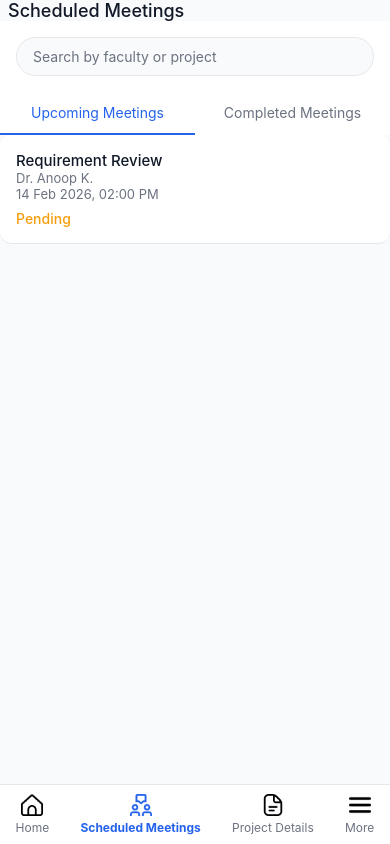
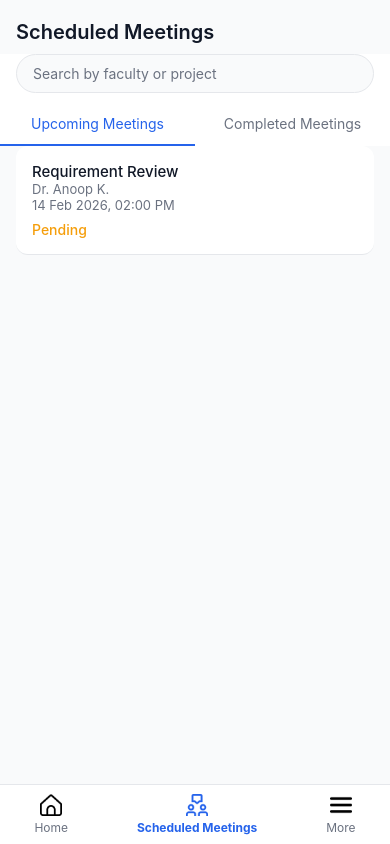
Before and after one commit to Mehtab-sudo-beep/ZePRO, a React Native app: screen /ScheduledMeetings in a window 390 px wide. Built offline with nearby package versions, Linux system fonts and the light colour scheme.

Commit message:
new updated on teamleader

```diff
--- a/src/screens/MoreScreen.tsx
+++ b/src/screens/MoreScreen.tsx
@@ -24,10 +24,7 @@ const MoreScreen: React.FC = () => {
       'Confirm Logout',
       'Are you sure you want to log out?',
       [
-        {
-          text: 'Cancel',
-          style: 'cancel',
-        },
+        { text: 'Cancel', style: 'cancel' },
         {
           text: 'Log Out',
           style: 'destructive',
@@ -40,30 +37,30 @@ const MoreScreen: React.FC = () => {
       { cancelable: true },
     );
   };
+
   if (!user || user.role !== 'student') return null;
 
   return (
     <SafeAreaView style={{ flex: 1, backgroundColor: colors.background }}>
       <View style={styles.container}>
-        {/* Header */}
+        {/* Header (Z removed) */}
         <View style={[styles.header, { backgroundColor: colors.card }]}>
-          <Image
-            source={require('../assets/zepro.png')}
-            style={styles.headerIcon}
-            resizeMode="contain"
-          />
           <Text style={[styles.headerTitle, { color: colors.text }]}>More</Text>
         </View>
 
-        {/* Profile Header */}
+        {/* Profile Section */}
         <View style={[styles.profileHeader, { backgroundColor: colors.card }]}>
           <Image
             source={require('../assets/avatar.png')}
             style={[
               styles.profileImage,
-              { backgroundColor: colors.background }, // Fix dark circle issue
+              {
+                borderColor: colors.card,
+                backgroundColor: colors.card,
+              },
             ]}
           />
+
           <View style={styles.profileInfo}>
             <Text style={[styles.profileName, { color: colors.text }]}>
               {user.name}
@@ -74,7 +71,7 @@ const MoreScreen: React.FC = () => {
           </View>
         </View>
 
-        {/* Menu Items */}
+        {/* Menu */}
         <ScrollView
           style={[styles.list, { backgroundColor: colors.card }]}
           contentContainerStyle={{ paddingBottom: 20 }}
@@ -147,16 +144,6 @@ const MoreScreen: React.FC = () => {
 
           <View style={styles.tabItem}>
             <Image
-              source={require('../assets/document.png')}
-              style={styles.tabIcon}
-            />
-            <Text style={[styles.tab, { color: colors.subText }]}>
-              Projects
-            </Text>
-          </View>
-
-          <View style={styles.tabItem}>
-            <Image
               source={require('../assets/more-color.png')}
               style={styles.tabIcon}
             />
@@ -172,9 +159,7 @@ const MoreScreen: React.FC = () => {
 
 export default MoreScreen;
 
-/* =========================
-   MENU ITEM COMPONENT
-========================= */
+/* ================= MENU ITEM ================= */
 
 const MenuItem = ({
   title,
@@ -196,13 +181,12 @@ const MenuItem = ({
     >
       {title}
     </Text>
-    <Text style={[styles.arrow, { color: colors.subText }]}>&gt;</Text>
+
+    <Text style={[styles.arrow, { color: colors.subText }]}>›</Text>
   </TouchableOpacity>
 );
 
-/* =========================
-   STYLES
-========================= */
+/* ================= STYLES ================= */
 
 const styles = StyleSheet.create({
   container: {
@@ -211,26 +195,18 @@ const styles = StyleSheet.create({
 
   header: {
     height: 60,
-    paddingHorizontal: 16,
-    flexDirection: 'row',
-    alignItems: 'center',
-    elevation: 4,
-  },
-
-  headerIcon: {
-    width: 60,
-    height: 40,
-    marginRight: 8,
+    paddingHorizontal: 18,
+    justifyContent: 'center',
   },
 
   headerTitle: {
-    fontSize: 18,
+    fontSize: 20,
     fontWeight: '600',
   },
 
   profileHeader: {
     paddingVertical: 24,
-    paddingHorizontal: 16,
+    paddingHorizontal: 18,
     flexDirection: 'row',
     alignItems: 'center',
   },
@@ -239,6 +215,7 @@ const styles = StyleSheet.create({
     width: 64,
     height: 64,
     borderRadius: 32,
+    borderWidth: 2,
   },
 
   profileInfo: {
@@ -257,16 +234,16 @@ const styles = StyleSheet.create({
 
   list: {
     flex: 1,
-    marginTop: 12,
+    marginTop: 10,
   },
 
   item: {
     flexDirection: 'row',
     justifyContent: 'space-between',
     alignItems: 'center',
-    paddingVertical: 18,
-    paddingHorizontal: 16,
-    borderBottomWidth: 1,
+    paddingVertical: 20,
+    paddingHorizontal: 18,
+    borderBottomWidth: 0.5,
   },
 
   itemText: {
@@ -274,7 +251,7 @@ const styles = StyleSheet.create({
   },
 
   arrow: {
-    fontSize: 18,
+    fontSize: 22,
   },
 
   bottomTab: {
--- a/src/screens/ScheduledMeetingsScreen.tsx
+++ b/src/screens/ScheduledMeetingsScreen.tsx
@@ -20,6 +20,8 @@ type NavProp = NativeStackNavigationProp<
   'ScheduledMeetings'
 >;
 
+type TabType = 'UPCOMING' | 'COMPLETED';
+
 type Meeting = {
   title: string;
   faculty: string;
@@ -35,14 +37,11 @@ type Meeting = {
 };
 
 const ScheduledMeetingsScreen: React.FC = () => {
-  const [activeTab, setActiveTab] = useState<'UPCOMING' | 'COMPLETED'>(
-    'UPCOMING',
-  );
+  const [activeTab, setActiveTab] = useState<TabType>('UPCOMING');
+  const [searchQuery, setSearchQuery] = useState('');
 
   const navigation = useNavigation<NavProp>();
   const { colors } = useContext(ThemeContext);
-
-  /* ---------------- MEETINGS DATA (NOT REMOVED) ---------------- */
 
   const meetings: Meeting[] = [
     {
@@ -81,60 +80,44 @@ const ScheduledMeetingsScreen: React.FC = () => {
       date: '02 Feb 2026',
       time: '11:00 AM',
       members: ['Mehtab Shaik', 'Student D', 'Student E'],
-      response: 'Completed',
-      statusColor: '#2563EB',
-    },
-    {
-      title: 'Faculty Approval Meeting',
-      faculty: 'Dr. Vinay V. Panicker',
-      projectName: 'Campus Navigation App',
-      domain: 'Mobile Computing',
-      subDomain: 'Android Development',
-      location: 'Dept. Conference Room',
-      date: '28 Jan 2026',
-      time: '04:00 PM',
-      members: ['Mehtab Shaik', 'Student A', 'Student F'],
       response: 'Rejected',
       statusColor: '#DC2626',
     },
-    {
-      title: 'Mid-Semester Progress Review',
-      faculty: 'Dr. Rekha Nair',
-      projectName: 'Online Examination System',
-      domain: 'Web Technologies',
-      subDomain: 'Backend Systems',
-      location: 'Seminar Hall – 1',
-      date: '20 Feb 2026',
-      time: '09:30 AM',
-      members: ['Mehtab Shaik', 'Student G', 'Student H'],
-      response: 'Accepted',
-      statusColor: '#16A34A',
-    },
   ];
 
+  /* -------- FILTER LOGIC -------- */
+
   const filteredMeetings = meetings.filter(meeting => {
-    if (activeTab === 'UPCOMING') {
-      return meeting.response === 'Pending';
-    }
-    return meeting.response === 'Accepted' || meeting.response === 'Rejected';
+    const matchesTab =
+      activeTab === 'UPCOMING'
+        ? meeting.response === 'Pending'
+        : meeting.response === 'Accepted' || meeting.response === 'Rejected';
+
+    const matchesSearch =
+      meeting.faculty.toLowerCase().includes(searchQuery.toLowerCase()) ||
+      meeting.projectName.toLowerCase().includes(searchQuery.toLowerCase());
+
+    return matchesTab && matchesSearch;
   });
 
   return (
     <SafeAreaView style={{ flex: 1, backgroundColor: colors.background }}>
       <View style={styles.container}>
-        <View style={{ flexDirection: 'row', alignItems: 'center' }}>
-          <Text
-            style={[styles.headerTitle, { marginLeft: 8, color: colors.text }]}
-          >
+        {/* Header (Lowered Properly) */}
+        <View style={styles.headerContainer}>
+          <Text style={[styles.headerTitle, { color: colors.text }]}>
             Scheduled Meetings
           </Text>
         </View>
 
+        {/* Search */}
         <View
           style={[styles.searchContainer, { backgroundColor: colors.card }]}
         >
           <TextInput
             placeholder="Search by faculty or project"
+            value={searchQuery}
+            onChangeText={setSearchQuery}
             style={[
               styles.searchInput,
               {
@@ -147,11 +130,14 @@ const ScheduledMeetingsScreen: React.FC = () => {
           />
         </View>
 
+        {/* Tabs */}
         <View style={[styles.tabRow, { backgroundColor: colors.card }]}>
           <TouchableOpacity
             style={[
               styles.tabItem,
-              activeTab === 'UPCOMING' && { borderBottomColor: colors.primary },
+              activeTab === 'UPCOMING' && {
+                borderBottomColor: colors.primary,
+              },
             ]}
             onPress={() => setActiveTab('UPCOMING')}
           >
@@ -191,6 +177,7 @@ const ScheduledMeetingsScreen: React.FC = () => {
           </TouchableOpacity>
         </View>
 
+        {/* Meeting Cards */}
         <ScrollView>
           {filteredMeetings.map((meeting, index) => (
             <TouchableOpacity
@@ -223,6 +210,7 @@ const ScheduledMeetingsScreen: React.FC = () => {
           ))}
         </ScrollView>
 
+        {/* Bottom Tab */}
         <View
           style={[
             styles.bottomTab,
@@ -250,16 +238,6 @@ const ScheduledMeetingsScreen: React.FC = () => {
             </Text>
           </View>
 
-          <View style={styles.tabItem1}>
-            <Image
-              source={require('../assets/document.png')}
-              style={styles.tabIcon}
-            />
-            <Text style={[styles.tab, { color: colors.subText }]}>
-              Project Details
-            </Text>
-          </View>
-
           <TouchableOpacity
             style={styles.tabItem1}
             onPress={() => navigation.navigate('More')}
@@ -281,17 +259,22 @@ export default ScheduledMeetingsScreen;
 /* ---------------- STYLES ---------------- */
 
 const styles = StyleSheet.create({
-  container: {
-    flex: 1,
+  container: { flex: 1 },
+
+  headerContainer: {
+    paddingTop: 20,
+    paddingHorizontal: 16,
+    paddingBottom: 10,
   },
 
   headerTitle: {
-    fontSize: 18,
-    fontWeight: '500',
+    fontSize: 20,
+    fontWeight: '600',
   },
 
   searchContainer: {
-    padding: 16,
+    paddingHorizontal: 16,
+    paddingBottom: 10,
   },
 
   searchInput: {
@@ -322,6 +305,7 @@ const styles = StyleSheet.create({
     borderBottomWidth: 1,
     borderRadius: 12,
     marginBottom: 10,
+    marginHorizontal: 16,
   },
 
   meetingTitle: {
--- a/src/screens/StudentHomeScreen.tsx
+++ b/src/screens/StudentHomeScreen.tsx
@@ -1,4 +1,4 @@
-import React, { useContext } from 'react';
+import React, { useContext, useState } from 'react';
 import {
   View,
   Text,
@@ -24,6 +24,8 @@ const StudentHomeScreen: React.FC = () => {
   const { user } = useContext(AuthContext);
   const { colors } = useContext(ThemeContext);
   const navigation = useNavigation<StudentHomeNavigationProp>();
+
+  const [showAllocatedMessage, setShowAllocatedMessage] = useState(false);
 
   if (!user || user.role !== 'student') return null;
 
@@ -115,15 +117,23 @@ const StudentHomeScreen: React.FC = () => {
 
             <TouchableOpacity
               style={[styles.actionButton, { borderColor: colors.primary }]}
+              onPress={() => setShowAllocatedMessage(true)}
             >
               <Text style={[styles.actionText, { color: colors.primary }]}>
                 View Allocated Project
               </Text>
             </TouchableOpacity>
 
-            <Text style={[styles.placeholderText, { color: colors.subText }]}>
-              Project details will appear once assigned.
-            </Text>
+            {showAllocatedMessage && (
+              <Text
+                style={[
+                  styles.placeholderText,
+                  { color: colors.subText, marginTop: 10 },
+                ]}
+              >
+                Project details will appear once assigned.
+              </Text>
+            )}
           </View>
         </ScrollView>
 
@@ -156,20 +166,6 @@ const StudentHomeScreen: React.FC = () => {
             />
             <Text style={[styles.tab, { color: colors.subText }]}>
               Meetings
-            </Text>
-          </TouchableOpacity>
-
-          {/* Projects */}
-          <TouchableOpacity
-            style={styles.tabItem}
-            onPress={() => navigation.navigate('ViewProjects')}
-          >
-            <Image
-              source={require('../assets/document.png')}
-              style={styles.tabIcon}
-            />
-            <Text style={[styles.tab, { color: colors.subText }]}>
-              Projects
             </Text>
           </TouchableOpacity>
 
--- a/src/screens/ViewProjectsScreen.tsx
+++ b/src/screens/ViewProjectsScreen.tsx
@@ -85,7 +85,10 @@ const ProjectListScreen: React.FC = () => {
     <View
       style={[
         styles.card,
-        { backgroundColor: colors.card, borderColor: colors.border },
+        {
+          backgroundColor: colors.card,
+          borderColor: colors.border,
+        },
       ]}
     >
       <Text style={[styles.title, { color: colors.text }]}>{item.name}</Text>
@@ -109,7 +112,12 @@ const ProjectListScreen: React.FC = () => {
         {item.problem}
       </Text>
 
-      <Text style={[styles.slots, { color: item.slots > 0 ? 'green' : 'red' }]}>
+      <Text
+        style={[
+          styles.slots,
+          { color: item.slots > 0 ? colors.primary : 'red' },
+        ]}
+      >
         {item.slots > 0
           ? `Slots Available: ${item.slots}`
           : 'No Slots Available'}
@@ -117,7 +125,7 @@ const ProjectListScreen: React.FC = () => {
 
       {item.slots > 0 && (
         <TouchableOpacity
-          style={styles.button}
+          style={[styles.button, { backgroundColor: colors.primary }]}
           onPress={() => sendRequest(item.name)}
         >
           <Text style={styles.buttonText}>Send Request</Text>
@@ -128,7 +136,7 @@ const ProjectListScreen: React.FC = () => {
 
   return (
     <View style={[styles.container, { backgroundColor: colors.background }]}>
-      {/* 🔍 SEARCH BAR */}
+      {/* SEARCH BAR (Clean) */}
       <View
         style={[
           styles.searchContainer,
@@ -147,10 +155,9 @@ const ProjectListScreen: React.FC = () => {
           onChangeText={setSearch}
           style={[styles.searchInput, { color: colors.text }]}
         />
-        <Text style={{ fontSize: 18 }}>🔍</Text>
       </View>
 
-      {/* 🎛 FILTER OPTIONS */}
+      {/* FILTER OPTIONS */}
       <View style={styles.filterRow}>
         {['DOMAIN', 'FACULTY'].map(type => (
           <TouchableOpacity
@@ -200,45 +207,44 @@ export default ProjectListScreen;
 const styles = StyleSheet.create({
   container: {
     flex: 1,
-    padding: 10,
+    padding: 16,
   },
 
   searchContainer: {
-    flexDirection: 'row',
-    alignItems: 'center',
-    borderRadius: 8,
+    borderRadius: 12,
     borderWidth: 1,
-    paddingHorizontal: 12,
+    paddingHorizontal: 14,
+    marginBottom: 12,
   },
 
   searchInput: {
-    flex: 1,
-    paddingVertical: 10,
+    paddingVertical: 12,
+    fontSize: 14,
   },
 
   filterRow: {
     flexDirection: 'row',
-    marginVertical: 10,
+    marginBottom: 12,
   },
 
   filterChip: {
-    paddingVertical: 6,
-    paddingHorizontal: 14,
+    paddingVertical: 8,
+    paddingHorizontal: 16,
     borderRadius: 20,
     borderWidth: 1,
     marginRight: 10,
   },
 
   card: {
-    borderRadius: 10,
-    padding: 15,
-    marginBottom: 12,
+    borderRadius: 14,
+    padding: 16,
+    marginBottom: 14,
     borderWidth: 1,
   },
 
   title: {
-    fontSize: 18,
-    fontWeight: 'bold',
+    fontSize: 17,
+    fontWeight: '600',
   },
 
   faculty: {
@@ -257,26 +263,25 @@ const styles = StyleSheet.create({
   },
 
   slots: {
-    marginTop: 6,
-    fontWeight: 'bold',
+    marginTop: 8,
+    fontWeight: '600',
   },
 
   button: {
-    marginTop: 10,
-    backgroundColor: '#ff9900',
-    paddingVertical: 10,
-    borderRadius: 6,
+    marginTop: 12,
+    paddingVertical: 12,
+    borderRadius: 8,
     alignItems: 'center',
   },
 
   buttonText: {
     color: '#fff',
-    fontWeight: 'bold',
+    fontWeight: '600',
   },
 
   noProjectText: {
     textAlign: 'center',
     marginTop: 40,
-    fontSize: 16,
+    fontSize: 15,
   },
 });
```
Also changed, not shown: src/auth/mockUsers.ts (+4 -4 lines).
